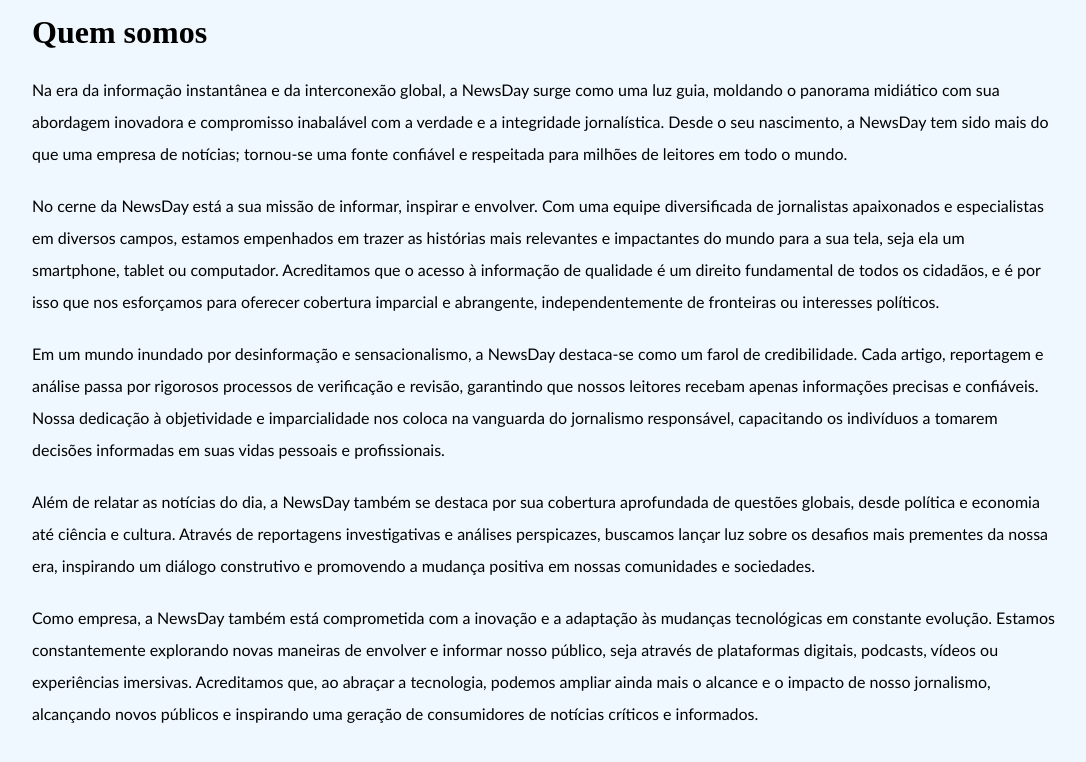
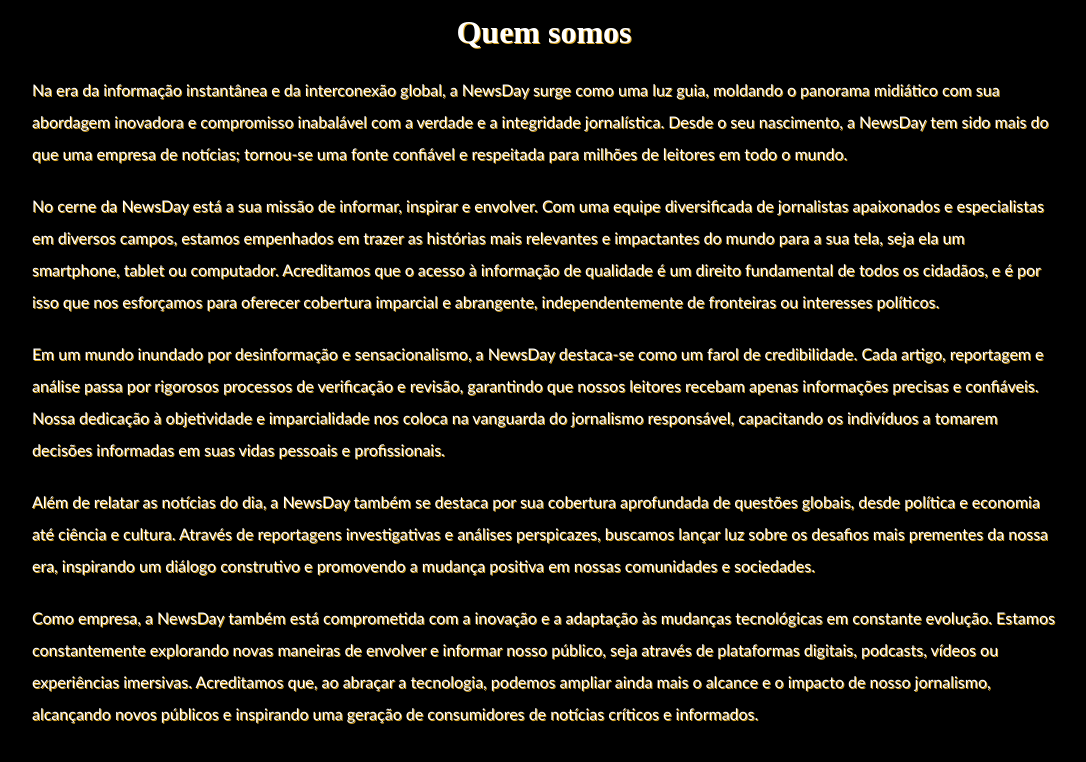
Before and after one commit to ThiagoCaua002/aula-5, a plain HTML site: page quem_somos.html in a window 1280 px wide. Shown: the whole page, without its empty margins (96-1182 px from the left). Drawn offline with Linux system fonts and the light colour scheme.

Commit message:
terceira alteracao

```diff
--- a/quem_somos.html
+++ b/quem_somos.html
@@ -50,11 +50,19 @@
             height: 100%;
         }
         body{
-            background-color: aliceblue;
+            background-color: black;
         }
         p{
             font-family: 'Trebuchet MS', 'Lucida Sans Unicode', 'Lucida Grande', 'Lucida Sans', Arial, sans-serif;
+            font-size: 16px;
             margin: 10px 0px;
+            color: #fff;
+            text-shadow: 1px 1px goldenrod;
+        }
+        h1{
+            text-align: center;
+            text-shadow: 1px 1px goldenrod;
+            color: #fff;
         }
         div{
             display: flex;
```
